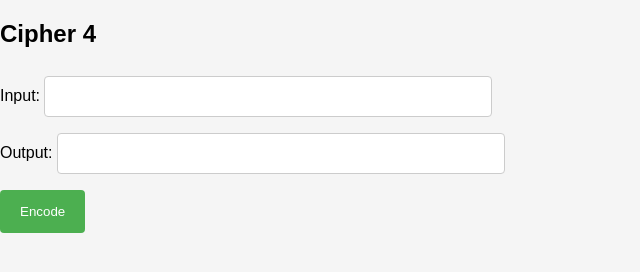
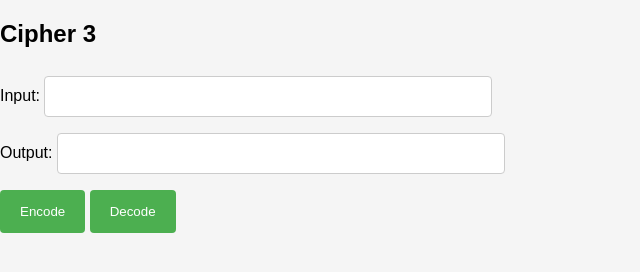
Before and after one commit to MajesticWafer/cipher, a plain HTML site: page cipher4.html in a window 1280 px wide. Shown: the whole page, without its empty margins (0-640 px from the left). Drawn offline with Linux system fonts and the light colour scheme.

Commit message:
Update cipher4.html

```diff
--- a/cipher4.html
+++ b/cipher4.html
@@ -2,10 +2,10 @@
 <html>
 <head>
     <link rel="stylesheet" href="styles.css">
-    <title>Cipher 4</title
+    <title>Cipher 3</title>
 </head>
 <body>
-    <h2>Cipher 4</h2>
+    <h2>Cipher 3</h2>
     <form>
         <label for="input">Input:</label>
         <input type="text" id="input" name="input">
@@ -14,6 +14,7 @@
         <input type="text" id="output" name="output" readonly>
         <br>
         <button type="button" onclick="encode()">Encode</button>
+        <button type="button" onclick="decode()">Decode</button>
     </form>
 
     <script>
@@ -31,6 +32,21 @@
             }
             document.getElementById('output').value = output;
         }
+
+        function decode() {
+            const input = document.getElementById('output').value;
+            const cipher = 'usprtboaglwvqfhczyiemdnzkj';
+            let output = '';
+            for (let i = 0; i < input.length; i++) {
+                const index = cipher.indexOf(input[i]);
+                if (index >= 0 && index < 26) {
+                    output += String.fromCharCode(index + 97);
+                } else {
+                    output += input[i];
+                }
+            }
+            document.getElementById('input').value = output;
+        }
     </script>
 </body>
 </html>
```
